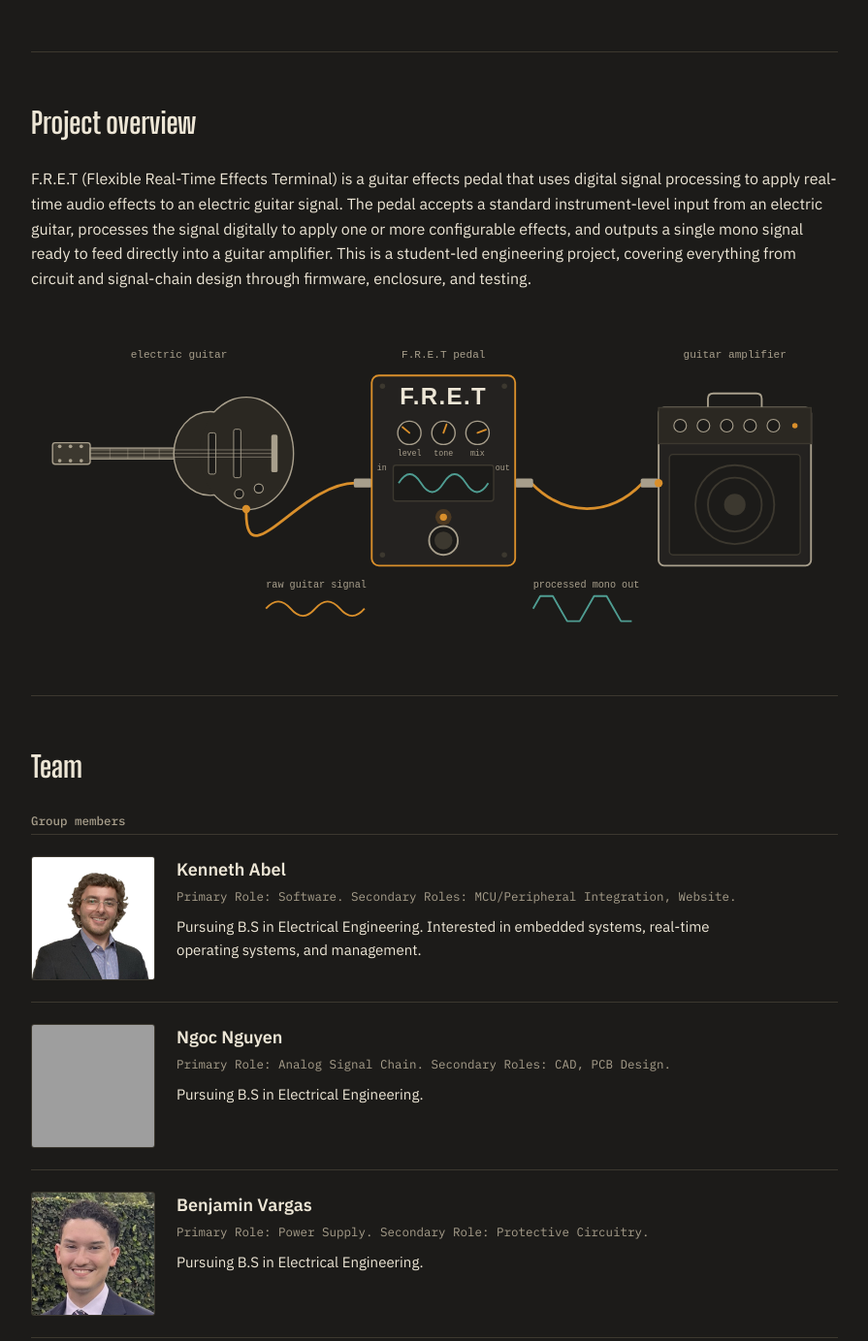
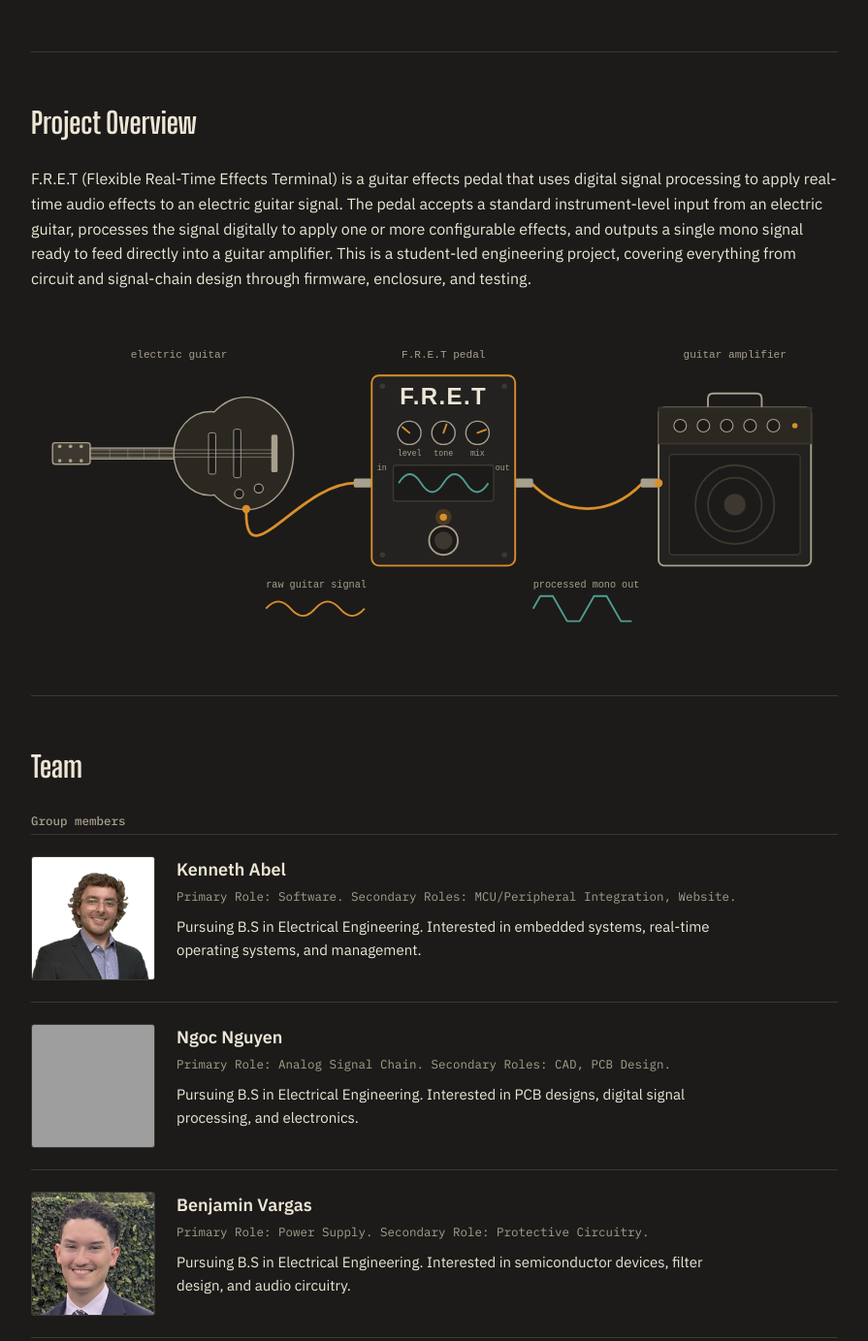
Before and after one commit to ken-abel/SD, a plain HTML site: page index.html in a window 1280 px wide. Shown: the part 594-1977 px from the top of the page at 97% size, without its empty margins (192-1087 px from the left). Drawn offline with Linux system fonts and the light colour scheme; grey boxes are pictures that could not be loaded.

Commit message:
Updated group member bios

```diff
--- a/index.html
+++ b/index.html
@@ -31,7 +31,7 @@
   </section>
 
   <section id="overview">
-    <h2 class="section-title">Project overview</h2>
+    <h2 class="section-title">Project Overview</h2>
     <p>F.R.E.T (Flexible Real-Time Effects Terminal) is a guitar effects pedal that uses digital signal processing to apply real-time audio effects to an electric guitar signal. The pedal accepts a standard instrument-level input from an electric guitar, processes the signal digitally to apply one or more configurable effects, and outputs a single mono signal ready to feed directly into a guitar amplifier. This is a student-led engineering project, covering everything from circuit and signal-chain design through firmware, enclosure, and testing.</p>
     <img class="diagram" src="images/fret_signal_path.svg" alt="Diagram of an electric guitar connected to the F.R.E.T pedal, which connects to a guitar amplifier">
   </section>
@@ -75,9 +75,9 @@ const MEMBERS = [
   { name: "Kenneth Abel", role: "Primary Role: Software. Secondary Roles: MCU/Peripheral Integration, Website.", photo: "images/Kenneth Headshot Zoomed.jpg",
   bio: "Pursuing B.S in Electrical Engineering. Interested in embedded systems, real-time operating systems, and management." },
   { name: "Ngoc Nguyen", role: "Primary Role: Analog Signal Chain. Secondary Roles: CAD, PCB Design.", photo: "images/Nghi Headshot.png",
-  bio: "Pursuing B.S in Electrical Engineering." },
+  bio: "Pursuing B.S in Electrical Engineering. Interested in PCB designs, digital signal processing, and electronics." },
   { name: "Benjamin Vargas", role: "Primary Role: Power Supply. Secondary Role: Protective Circuitry.", photo: "images/Benjamin Headshot.png",
-  bio: "Pursuing B.S in Electrical Engineering." },
+  bio: "Pursuing B.S in Electrical Engineering. Interested in semiconductor devices, filter design, and audio circuitry." },
 ];
 
 // Set show to false to hide the sponsor section entirely.
```
